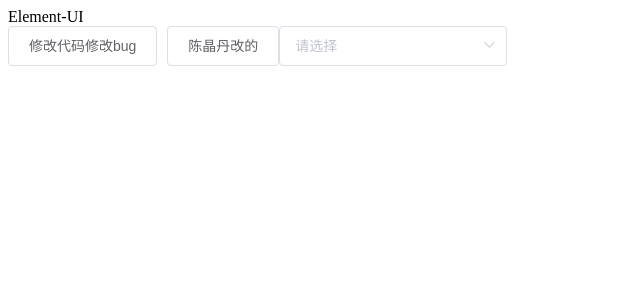
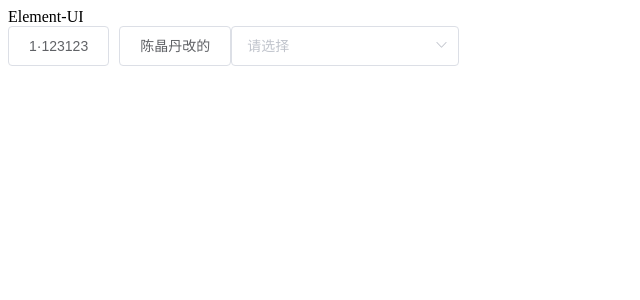
Before and after one commit to HeyDanbaby/pzhcjd, a Vue app: page / in a window 1280 px wide. Shown: the top 300 px of the page, without its empty margins (0-640 px from the left). Built offline with nearby package versions, Linux system fonts and the light colour scheme.

Commit message:
修改了用户名

```diff
--- a/src/components/home.vue
+++ b/src/components/home.vue
@@ -1,6 +1,6 @@
 <template>
   <div>
-    <el-button>修改代码修改bug</el-button>
+    <el-button>1·123123</el-button>
     <el-button>陈晶丹改的</el-button>
     <el-select v-model="value" placeholder="请选择">
       <el-option
```
